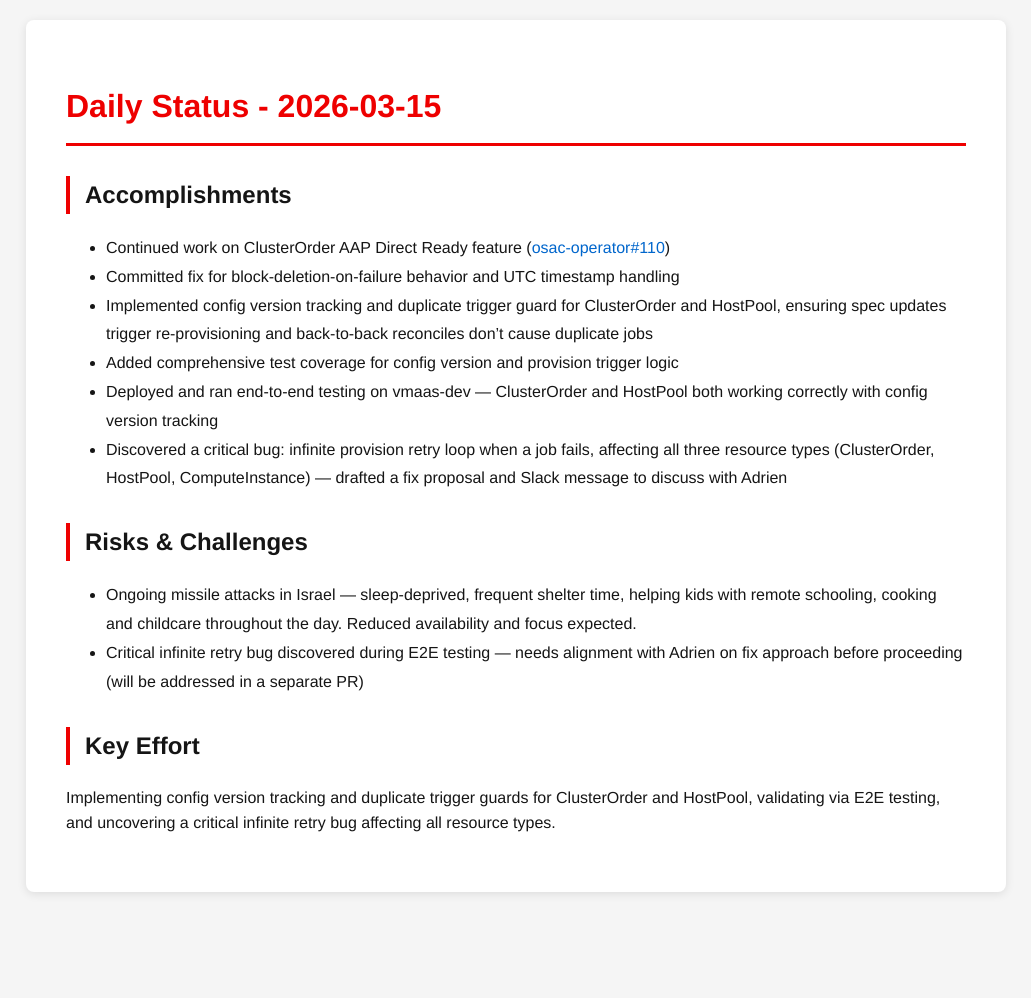
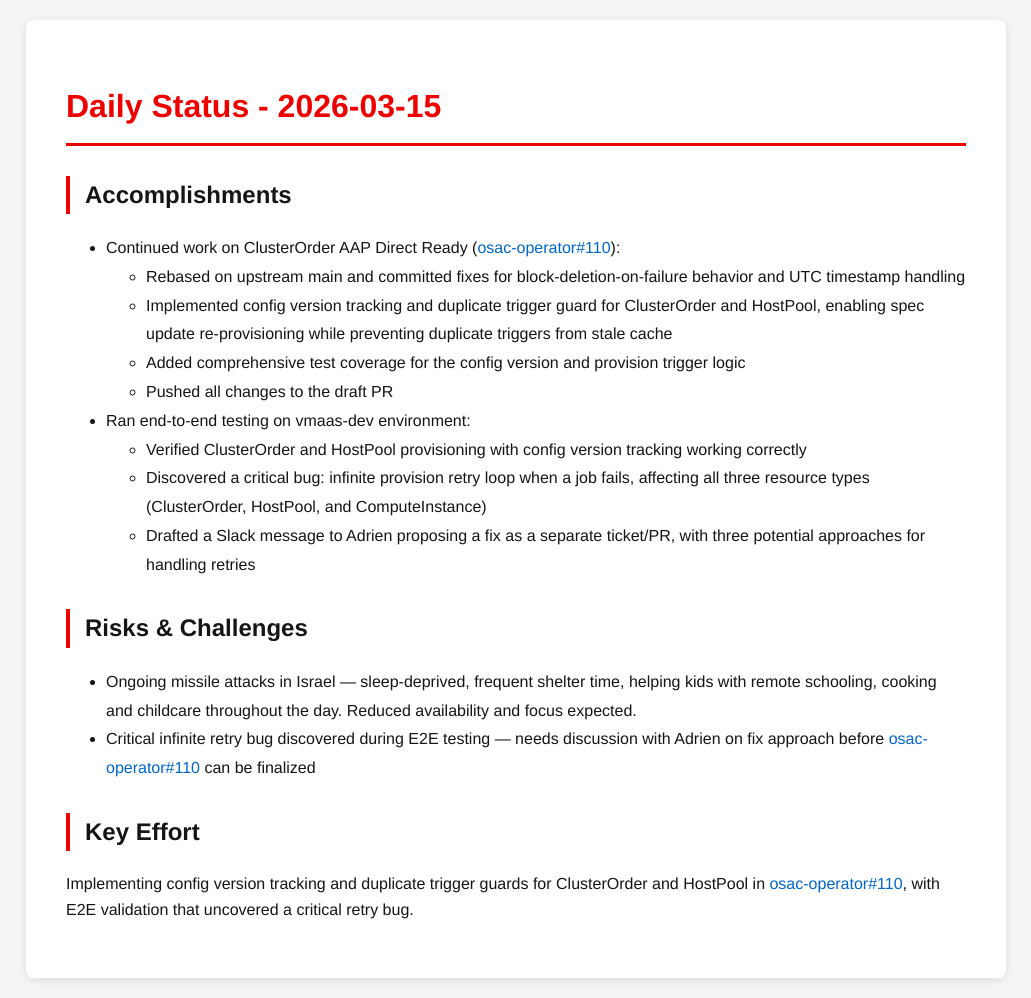
Before and after one commit to tzvatot/daily-status, a Jekyll site: the page built from 2026-03-15.md, in a window 1280 px wide. Shown: the whole page, without its empty margins (124-1155 px from the left). Built offline with Jekyll 4.4.1, drawn with Linux system fonts in a browser that asks for light colours; before the commit the page ends 912 px from its top, so only the background shows below that.

Commit message:
Daily status update - 2026-03-15

```diff
--- a/2026-03-15.md
+++ b/2026-03-15.md
@@ -7,16 +7,22 @@ date: 2026-03-15
 # Daily Status - 2026-03-15
 
 ## Accomplishments
-- Continued work on ClusterOrder AAP Direct Ready feature ([osac-operator#110](https://github.com/osac-project/osac-operator/pull/110))
-- Committed fix for block-deletion-on-failure behavior and UTC timestamp handling
-- Implemented config version tracking and duplicate trigger guard for ClusterOrder and HostPool, ensuring spec updates trigger re-provisioning and back-to-back reconciles don't cause duplicate jobs
-- Added comprehensive test coverage for config version and provision trigger logic
-- Deployed and ran end-to-end testing on vmaas-dev — ClusterOrder and HostPool both working correctly with config version tracking
-- Discovered a critical bug: infinite provision retry loop when a job fails, affecting all three resource types (ClusterOrder, HostPool, ComputeInstance) — drafted a fix proposal and Slack message to discuss with Adrien
+
+- Continued work on ClusterOrder AAP Direct Ready ([osac-operator#110](https://github.com/osac-project/osac-operator/pull/110)):
+  - Rebased on upstream main and committed fixes for block-deletion-on-failure behavior and UTC timestamp handling
+  - Implemented config version tracking and duplicate trigger guard for ClusterOrder and HostPool, enabling spec update re-provisioning while preventing duplicate triggers from stale cache
+  - Added comprehensive test coverage for the config version and provision trigger logic
+  - Pushed all changes to the draft PR
+- Ran end-to-end testing on vmaas-dev environment:
+  - Verified ClusterOrder and HostPool provisioning with config version tracking working correctly
+  - Discovered a critical bug: infinite provision retry loop when a job fails, affecting all three resource types (ClusterOrder, HostPool, and ComputeInstance)
+  - Drafted a Slack message to Adrien proposing a fix as a separate ticket/PR, with three potential approaches for handling retries
 
 ## Risks & Challenges
+
 - Ongoing missile attacks in Israel — sleep-deprived, frequent shelter time, helping kids with remote schooling, cooking and childcare throughout the day. Reduced availability and focus expected.
-- Critical infinite retry bug discovered during E2E testing — needs alignment with Adrien on fix approach before proceeding (will be addressed in a separate PR)
+- Critical infinite retry bug discovered during E2E testing — needs discussion with Adrien on fix approach before [osac-operator#110](https://github.com/osac-project/osac-operator/pull/110) can be finalized
 
 ## Key Effort
-Implementing config version tracking and duplicate trigger guards for ClusterOrder and HostPool, validating via E2E testing, and uncovering a critical infinite retry bug affecting all resource types.
+
+Implementing config version tracking and duplicate trigger guards for ClusterOrder and HostPool in [osac-operator#110](https://github.com/osac-project/osac-operator/pull/110), with E2E validation that uncovered a critical retry bug.
```
